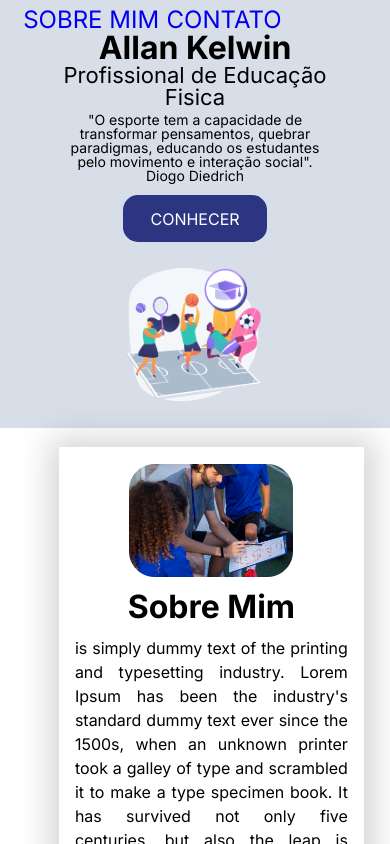
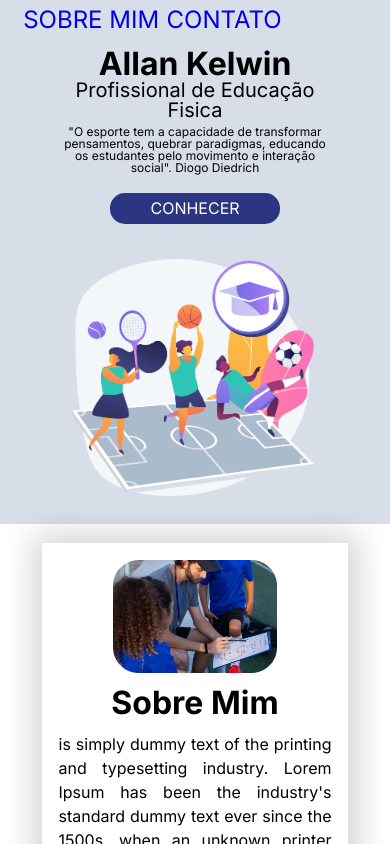
Before and after one commit to nicolyy/allanKelwin.portifolio, a React (Vite) app: page / in a window 390 px wide. Shown: the top 844 px of the page. Built offline with nearby package versions, Linux system fonts and the light colour scheme.

Commit message:
ajustando o breakpoint

```diff
--- a/src/styles/contato.css
+++ b/src/styles/contato.css
@@ -158,7 +158,7 @@ textarea:focus{
  .contato{
     margin-top: 100%;
     display: flex;
-    flex-direction: column;
+    flex-direction: column-reverse;
     margin: 0% 8% 0 8%;
 
  }
@@ -197,8 +197,13 @@ textarea:focus{
 
 .colum2{
     margin-top: 5%;
-    height: 100vh;
+    height: 20vh;
 
+}
+
+.contato-titulo{
+    font-size: 24px;
+    margin: 5% 0 0 0;
 }
 
 .media-querie-social-links{
@@ -216,6 +221,11 @@ textarea:focus{
     display: none;
 }
 
+.contato-img{
+    width: 40px;
+    margin: 5% 0 0 0;
+
+}
 }
 
 /* Estilos padrão para todos os dispositivos */
--- a/sobre.css
+++ b/src/styles/sobre.css
@@ -137,13 +137,12 @@ details > .summary-open p{
     display: flex;
     flex-direction: column;
     justify-content: center;
+    align-items: center;
   }
 
   .sobre-mim-box{
     width: 100%;
 
-
-    padding: 6% 6% 6% 6%;
   }
 
   .sobre-mim-titulo{
@@ -155,8 +154,13 @@ details > .summary-open p{
   }
 
   details{
+    width:100% ;
     border-radius: 30px;
     margin: 5% 0 5% 0;
+}
+
+.curriculo-box{
+    width: 100%;
 }
 
 .summary-titulo{
--- a/src/styles/styles.css
+++ b/src/styles/styles.css
@@ -63,15 +63,16 @@
   }
 
   .principal-titulo{
+    margin: 6% 0 0 0;
     font-size: 32px;
   }
 
   .principal-subtitulo{
-    font-size: 22px;
+    font-size: 20px;
   }
 
   .principal-texto{
-    font-size: 14px;
+    font-size: 12px;
     text-align: center;
     margin: 0 0 10% 0;
   }
@@ -83,10 +84,11 @@
     text-decoration: none;
 
     border-radius: 15px;
-    padding: 5% 10% 5% 10%;
+    padding: 2% 15% 2% 15%;
   }
 
   .principal-img{
+    width: 90%;
     margin: 10% 0 5% 0;
   }
 
```
